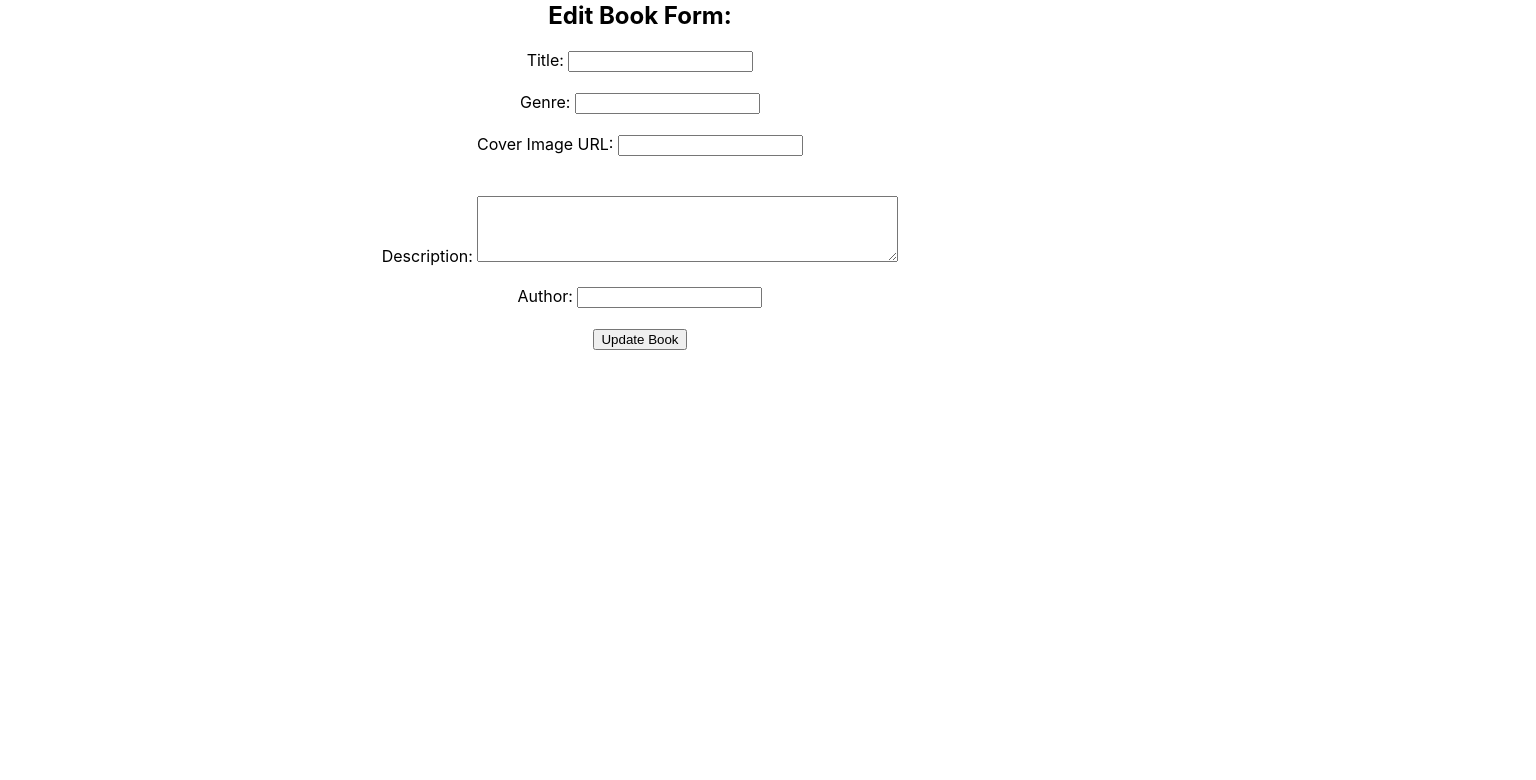
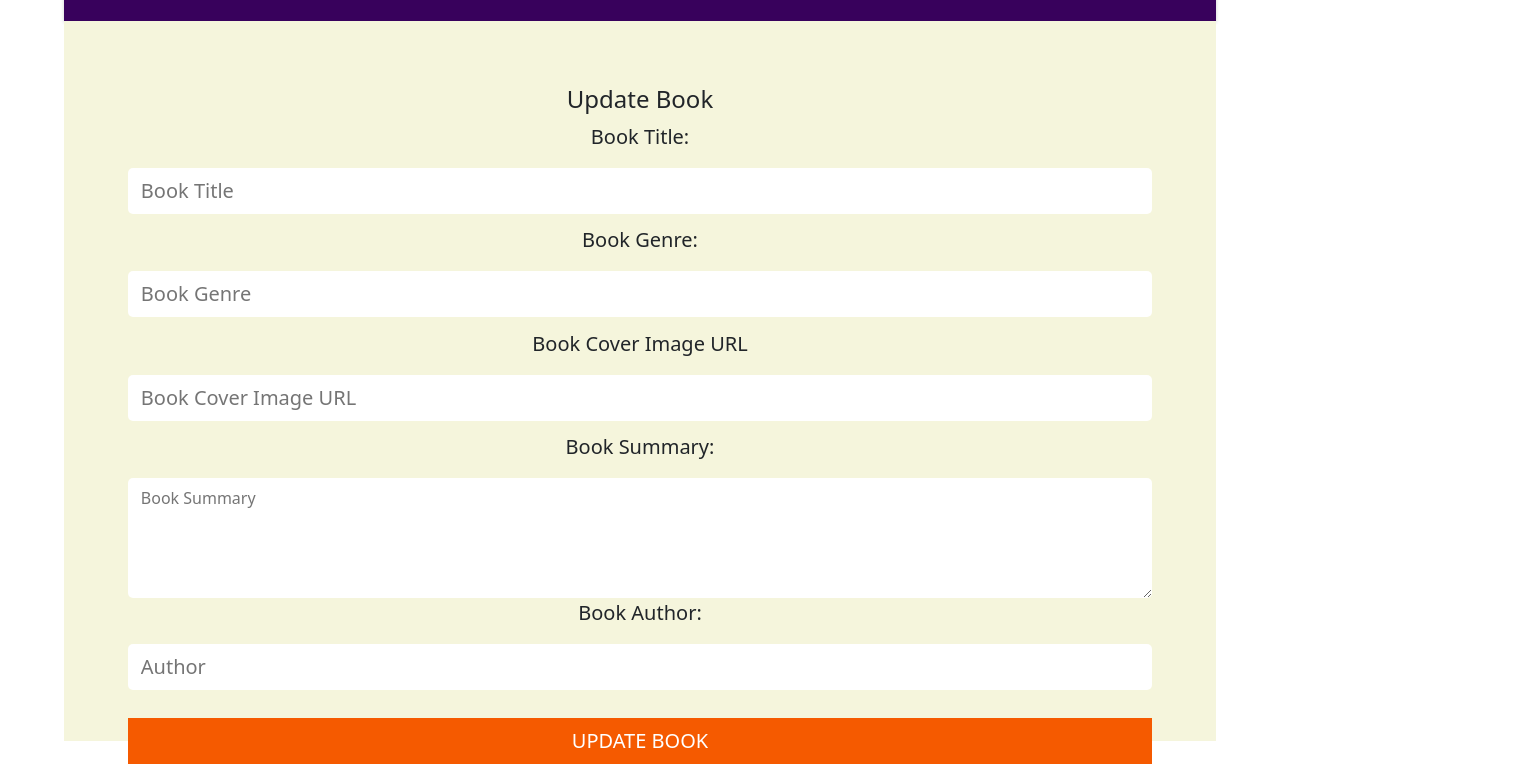
Before and after one commit to Patech-Patrice/book_crud_api, a React (Create React App) app in the folder crud_client/: page /books/update/create in a window 1280 px wide. Shown: the part 99-879 px from the top of the page, 1536 px wide, since content can reach past the window. Before the commit the page ends 800 px from the top, so only its background shows below. Built offline with nearby package versions, Linux system fonts and the light colour scheme; no server answers.

Commit message:
styled input forms and buttons

```diff
--- a/crud_client/src/App.css
+++ b/crud_client/src/App.css
@@ -1,5 +1,13 @@
 .App {
   text-align: center;
+  width: 100%;
+  height: 100%;
+  position: relative;
+  min-height: 100%;
+
+  /* padding-bottom is footer height */
+  padding-bottom: 5rem;
+  padding: 5vh 5vw 0 5vw;
 }
 
 .App-logo {
@@ -36,3 +44,112 @@
     transform: rotate(360deg);
   }
 }
+
+
+
+
+*{
+  box-sizing: border-box;
+  margin: 0;
+  padding: 0;
+  font-size: 16px;
+
+}
+
+
+
+h1{
+  font-family: 'Josefin Sans';
+  font-size: 36px;
+}
+
+
+
+/************** FORM ****************/
+
+.form-box{
+  min-width: 100%;
+  height: 90vh;
+
+  margin: 0vw;
+  padding: 5vw;
+  background-color: beige;
+
+  position:relative;
+}
+
+.field1{
+  position:relative;
+
+}
+
+
+
+/******** h5 ********/
+
+.form-box h5{
+  font-size: 35px ;
+  text-align: center;
+  color: #F55A00;
+  margin: 0 0 .5vh 0;
+}
+
+
+
+/******** label ********/
+
+.form-box label{
+  display: block;
+  text-align: center;
+  font-size: 20px;
+  margin: 0 0 2vh 0;
+}
+
+
+
+/******** input textarea ********/
+
+.form-box input, textarea{
+  display: block;
+  width: 100%;
+  padding: .5rem .8rem .5rem .8rem;
+  margin: .9vw 0;
+  border:0;
+  border-radius: 5px;
+  font-size: 20px;
+}
+
+.form-box textarea{
+  height: 15vh;
+}
+
+
+
+
+/******** submit button  ********/
+#submitBtn{
+  border: 0;
+  background-color: #F55A00;
+  padding: .5rem;
+  color: #FFFF;
+  margin: 1rem 0;
+  width: 100%;
+  text-transform: uppercase;
+  cursor: pointer;
+  /* change the mouse corsor to finger pointer */
+  transition: 1s background ease;
+  font-size: 20px;
+}
+
+
+#submitBtn:hover{
+  background-color: rgb(250, 205, 149);
+  color: #FFF;
+  font-size: 20px;
+}
+
+
+
+p{
+  padding: 3vh 0 3vh 0;
+}
--- a/crud_client/src/App.js
+++ b/crud_client/src/App.js
@@ -10,6 +10,7 @@ import Layout from './components/Layout/Layout';
 import UserProfile from './components/Profile/UserProfile';
 import AuthPage from './pages/AuthPage';
 import HomePage from './pages/HomePage';
+
 
 import { useState, useContext } from 'react';
 
--- a/crud_client/src/components/book/book.js
+++ b/crud_client/src/components/book/book.js
@@ -2,6 +2,7 @@ import React from 'react';
 import { useParams } from 'react-router-dom';
 import { useEffect, useState } from 'react';
 import Card from 'react-bootstrap/Card';
+import Button from 'react-bootstrap/Button';
 
 
 
@@ -38,26 +39,27 @@ const Book = (props) => {
           }catch (error){
             alert("error", error);
           }
-    };
-      fetchData();
+            };
+              fetchData();
 
-}, [id]);
+        }, [id]);
 
 
 
-return (
+    return (
 
                  <div >
                    <br/>
-                     <Card style={{ width: '80rem' }}>
-                        <Card.Img variant="top" src={img} />
+                     <Card style={{ width: '40rem'}}>
+
+                        <Card.Img variant="top" style={{ width: '20rem', alignSelf: 'center' }} src={img}/>
                             <Card.Body>
                               <Card.Title style={{color: 'black'}}>{title}</Card.Title><br/>
                               <Card.Subtitle  style={{color: 'red'}}>{genre}</Card.Subtitle>
                               <Card.Subtitle style={{color: 'green'}}>{author}</Card.Subtitle>
                               <Card.Text>{body}</Card.Text>
 
-                              <Card.Link href={`/books/update/` + id }> Edit Book</Card.Link>
+                              <Button href={`/books/update/` + id }> Edit Book</Button>
 
                             </Card.Body>
                     </Card>
--- a/crud_client/src/components/books/books.styles.scss
+++ b/crud_client/src/components/books/books.styles.scss
@@ -19,6 +19,7 @@
     display: flex;
     align-items: center;
     justify-content: flex-end;
+    color: red;
   }
 
     .nav {
@@ -43,6 +44,7 @@
 
 
   }
+
   .card {
 
     overflow: hidden;
--- a/crud_client/src/components/new-book/new-book.js
+++ b/crud_client/src/components/new-book/new-book.js
@@ -1,5 +1,8 @@
 import React, {useState} from 'react';
 import {  useNavigate } from 'react-router-dom';
+import Form from 'react-bootstrap/Form';
+import Button from 'react-bootstrap/Button';
+import FormGroup from 'react-bootstrap/FormGroup';
 
 
 
@@ -41,7 +44,6 @@ const NewBook = () => {
         .then((book)=>{
            setBookInput(book)
            alert('Book successfully created!');
-         // console.log(book)
           navigate('/books', {state: title,
             genre,
             image_url,
@@ -51,7 +53,6 @@ const NewBook = () => {
       }
 
       const handleChange = event => {
-        // console.log(event.target.name);
            event.preventDefault();
              setBookInput(prevState => {
                return {
@@ -68,29 +69,67 @@ const NewBook = () => {
 
 
     return (
-      <div>
 
-        <h4> Create a New Book:</h4>
-        <form  onSubmit={handleSubmit}>
-      Title: <textarea type='text' rows="5" cols="30" name="title" value={title} onChange={handleChange} />
-      <br />
-      <br />
-          Genre: <textarea rows="2" cols="30" name="genre" value={genre} onChange={handleChange} />
-      <br />
-      <br />
-      Cover Image URL: <textarea rows="6" cols="30" name="image_url" value={image_url} onChange={handleChange} />
-      <br />
-      <br />
-      Description: <textarea name="body" rows="6" cols="50" defaultValue={body} onChange={handleChange} />
-      <br />
-      <br />
-      Author: <textarea  rows="2" cols="30" name="author" value={author} onChange={handleChange} />
-      <br />
-      <br />
-      <button onChange={handleSubmit} type="submit">Create Book</button>
-      </form>
-        </div>
-    );
-  }
+
+      <div className = "form-box">
+          <h4> Create a New Book:</h4>
+              <form onSubmit = { handleSubmit }>
+                 <div className = "field1">
+                          <input
+                              type ="text"
+                              className = "form-input"
+                              name ="title"
+                              placeholder="Book Title"
+                              onChange ={handleChange}
+                              value = {title}
+                          />
+
+
+                          <input
+                              type ="tel"
+                              className = "form-input"
+                              name ="genre"
+                              placeholder="Book Genre"
+                              onChange ={handleChange}
+                              value = {genre}
+                          />
+
+                          <input
+                              className = "form-input"
+                              name ="image_url"
+                              placeholder="Book Cover Image URL"
+                              onChange ={handleChange}
+                              value = {image_url}
+                          />
+
+                          <textarea
+                              type ="text"
+                              className = "form-input"
+                              name ="body"
+                              placeholder="Book Summary"
+                              onChange ={handleChange}
+                              defaultValue={body}
+                          />
+
+                          <input
+                              type ="text"
+                              className = "form-input"
+                              name ="author"
+                              placeholder="Author"
+                              onChange ={handleChange}
+                              value = {author}
+                          />
+                          </div>
+
+                          <button
+                          type = "submit"
+                          id= "submitBtn"
+                          className = "submitBtn"
+                          onClick={handleSubmit} > Create Book </button>
+                      </form>
+                  </div>
+
+                 );
+             }
 
   export default NewBook;
--- /dev/null
+++ b/crud_client/src/components/new-book/new-book.styles.scss
@@ -0,0 +1,10 @@
+.form-box{
+    min-width: 100%;
+    height: 100vh;
+    border: dotted #F55A00 5vw;
+    /* border: 1px solid red; */
+    margin: 0vw;
+    padding: 5vw ;
+    position:relative;
+    /* position:relative for .prevBtn and .nextBtn position:absolute; */
+}
--- a/crud_client/src/components/update-book/update-book.js
+++ b/crud_client/src/components/update-book/update-book.js
@@ -36,9 +36,8 @@ const UpdateBook = (callback) => {
             setEditBookInput(editBookInput);
             navigate('/books')
             }).catch(err => {
-      // do something if sending data went wrong
+            alert('Something went wrong. Please try again.')
           })
-
        }
 
 
@@ -76,34 +75,69 @@ const UpdateBook = (callback) => {
 
 
            return (
-      <div className="App">
-          <h2> Edit Book Form: </h2>
-          <form   onSubmit={handleSubmit}>
-          Title: <input type='text' name="title" value={editBookInput.title ?? ""} onChange={handleChange} />
-          <br />
-          <br />
-          Genre: <input name="genre" value={editBookInput.genre ?? ""} onChange={handleChange} />
-          <br />
-          <br />
-          Cover Image URL: <input name="image_url"  value={editBookInput.image_url ?? ""} onChange={handleChange} />
-          <br />
-          <br />
-          <br />
-          Description: <textarea name="body" rows="4" cols="50"  value={editBookInput.body ?? ""} onChange={handleChange} />
-          <br />
-          <br />
-          Author: <input name="author" value={editBookInput.author ?? ""} onChange={handleChange} />
-          <br />
-          <br />
-          {/* <button className="update" type="button"onClick={handleEdit} >
-                      Update Book
-                  </button> */}
 
-             <button className="update" type="button"onClick={(e) => handleEdit(e, editBookInput.id)} >
-                      Update Book
-                  </button>
+               <div className = "form-box">
+                            <h4> Update Book</h4>
+                                <form onSubmit = { handleSubmit }>
+                                  <div className = "field1">
+                                  <label> Book Title: </label>
+                                            <input
+                                                type ="text"
+                                                className = "form-input"
+                                                name ="title"
+                                                placeholder="Book Title"
+                                                onChange ={handleChange}
+                                                value={editBookInput.title ?? ""}
+                                            />
+
+                                        <label> Book Genre: </label>
+                                            <input
+                                                type ="tel"
+                                                className = "form-input"
+                                                name ="genre"
+                                                placeholder="Book Genre"
+                                                onChange ={handleChange}
+                                                value={editBookInput.genre ?? ""}
+                                            />
+                                          <label> Book Cover Image URL </label>
+                                            <input
+                                                className = "form-input"
+                                                name ="image_url"
+                                                placeholder="Book Cover Image URL"
+                                                onChange ={handleChange}
+                                                value={editBookInput.image_url ?? ""}
+                                            />
+                                        <label> Book Summary: </label>
+                                            <textarea
+                                                type ="text"
+                                                className = "form-input"
+                                                name ="body"
+                                                placeholder="Book Summary"
+                                                onChange ={handleChange}
+                                                value={editBookInput.body ?? ""}
+                                            />
+                                    <label> Book Author: </label>
+                                            <input
+                                                type ="text"
+                                                className = "form-input"
+                                                name ="author"
+                                                placeholder="Author"
+                                                onChange ={handleChange}
+                                                value={editBookInput.author ?? ""}
+                                            />
+                                            </div>
+
+                                            <button
+                                            type = "submit"
+                                            id= "submitBtn"
+                                            className = "submitBtn"
+                                            onClick={(e) => handleEdit(e, editBookInput.id)}> Update Book </button>
+
+
                                         </form>
                                     </div>
+
+
                               );
                         };
 
--- a/crud_client/src/index.js
+++ b/crud_client/src/index.js
@@ -5,6 +5,9 @@ import App from './App';
 import { BrowserRouter } from "react-router-dom";
 import { AuthContextProvider} from './store/auth-context';
 import reportWebVitals from './reportWebVitals';
+import 'bootstrap/dist/css/bootstrap.css';
+
+
 
 const root = ReactDOM.createRoot(document.getElementById('root'));
 root.render(
--- a/crud_client/src/utils/firebase/firebase.utils.js
+++ b/crud_client/src/utils/firebase/firebase.utils.js
@@ -19,8 +19,8 @@ import {
 // Your web app's Firebase configuration
 // For Firebase JS SDK v7.20.0 and later, measurementId is optional
 const firebaseConfig = {
-    apiKey: "AIzaSyA2DcHQSl-99p7WhPUjLFFNOpPHHljh-sQ",
-    authDomain: "crud-auth-c87f4.firebaseapp.com",
+    apiKey: `${process.env.REACT_APP_API_KEY}`,
+    authDomain: `${process.env.REACT_APP_AUTH_DOMAIN}`,
     projectId: "crud-auth-c87f4",
     storageBucket: "crud-auth-c87f4.appspot.com",
     messagingSenderId: "731346116514",
```
Also changed, not shown: crud_client/src/components/StartingPage/StartingPageContent.js (+7 -1 lines), crud_client/src/components/books/books.js (+13 -18 lines), 2 other files (tests, documents, lock files or other folders). Lines whose indentation alone changed are shown as unchanged.
